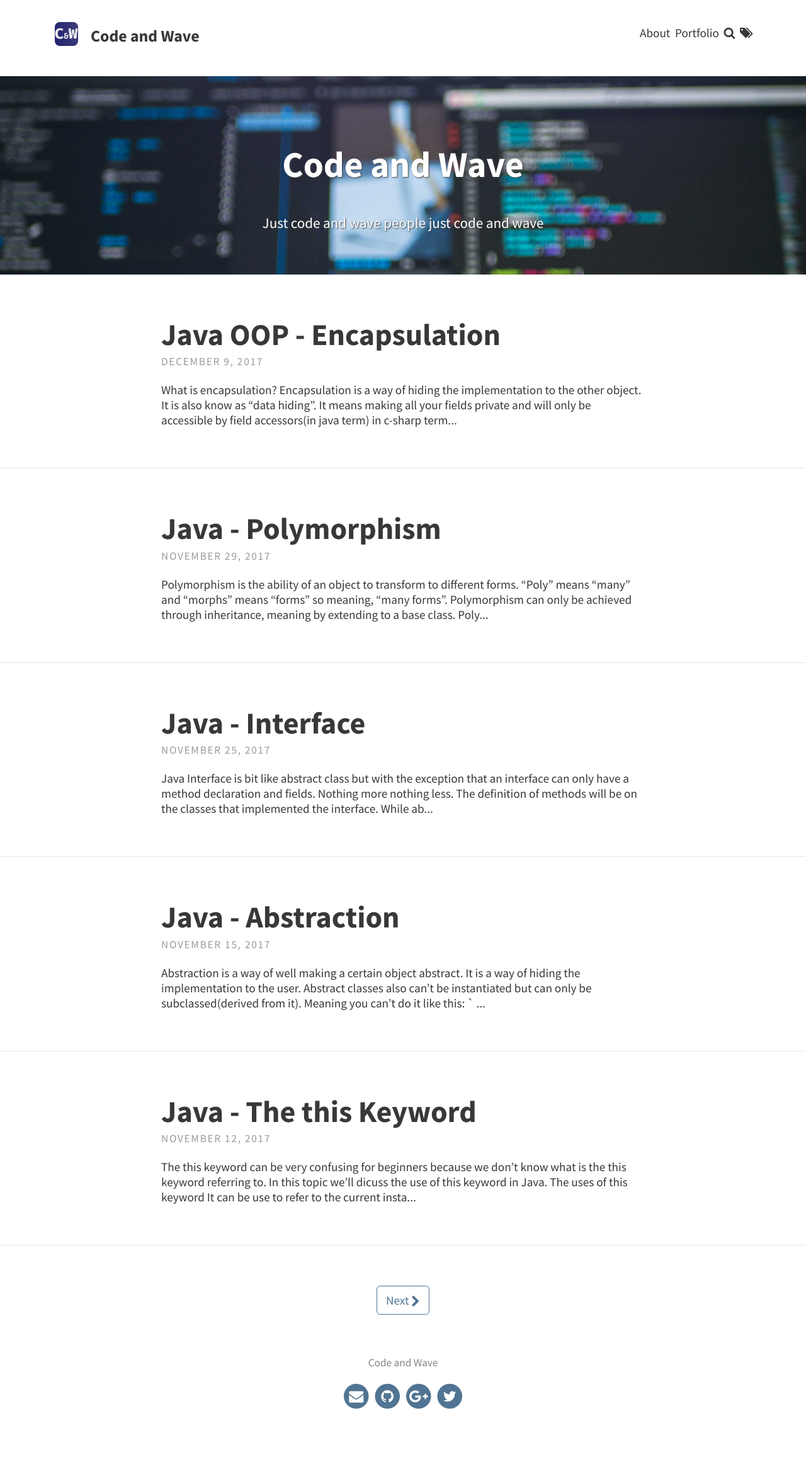
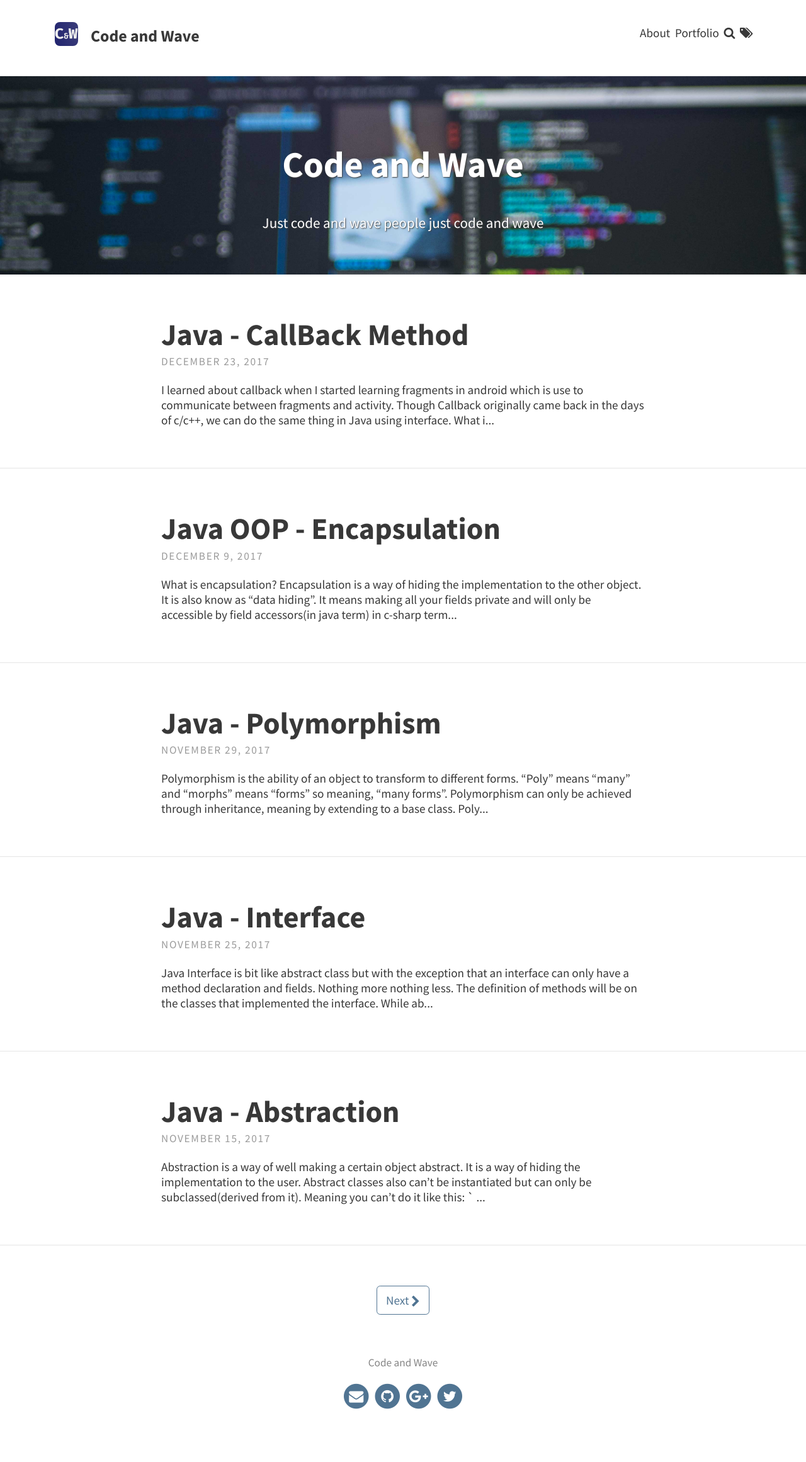
Before and after one commit to NelzkieCoder/CodeAndWave, a Jekyll site: the page built from index.html, in a window 1280 px wide. Shown: the whole page at 63% size. Built offline with Jekyll 4.4.1, drawn with Linux system fonts in a browser that asks for light colours; the list of posts is cut into pages by our own code; some of the changed lines change nothing that is shown.

Commit message:
Added Callback

````diff
--- /dev/null
+++ b/_posts/2017-12-23-java-callback-method.md
@@ -0,0 +1,183 @@
+---
+title: Java - CallBack Method
+layout: post
+image: https://postimg.org/image/vefxherup/
+feature-img: assets/img/unsplash/coding.jpg
+tags:
+- Java
+- OOP
+keywords: Java, OOP, Inheritance
+lang: en
+category: articles
+publisher: CodeAndWave
+---
+
+I learned about callback when I started learning fragments in android which is use to communicate between fragments and activity.  Though Callback originally came back in the days of c/c++, we can do the same thing in Java using [interface]({% post_url 2017-11-25-java-interface %}).
+
+### What is a callback method?
+
+A callback method is a way to **notify or inform** a class that a task  in another class is done. In plain english example, a conversation between two guy would be like this
+
+<p class="callback">
+ Dude1<br/>
+&nbsp; &nbsp; Hey man, wake me up when september ends*.<br/>
+Dude2<br/>
+&nbsp; &nbsp; Sure thing bro! <br/>
+&nbsp;  ................... Task being done here.................<br/>
+ Dude2 to Dude1<br/>
+&nbsp; &nbsp; Wake up, September has ended.<br/>
+</p>
+
+Well, that's how I imagine it.  Anyway lets see some code example first then see what is going on in the code.
+
+### How to create a Callback Method?
+To have a callback method, we need to use an [interface]({% post_url 2017-11-25-java-interface %})
+
+``` java
+public interface IOnClickEvent {
+    void onClick();
+}
+
+class ClickListener {
+
+    IOnClickEvent iOnClickEvent;
+
+    ClickListener(IOnClickEvent iOnClickEvent) {
+        this.iOnClickEvent = iOnClickEvent;
+        CallClick();
+    }
+
+     private void CallClick(){
+        System.out.println("Doing Some work here ...........");
+        iOnClickEvent.onClick();
+    }
+}
+public class Button implements IOnClickEvent {
+
+    private ClickListener clickListener;
+
+    void CallEvent(){
+        System.out.println("Initial Call");
+        clickListener = new ClickListener(this);   // polymorphism in action right here!
+    }
+
+
+    @Override
+    public void onClick() {
+        System.out.println("Called Back");
+    }
+}
+public class Main {
+    public static void main(String[] args) {
+
+        Button b = new Button();
+        b.CallEvent();
+    }
+}
+```
+
+Ouput:
+```
+Initial Call
+Doing Some work here ...........
+Called Back
+```
+
+
+
+### The fun stuff
+When we call the CallEvent() what is happening is that we instantiate the **`clickListener`**  variable by passing the **[this]({% post_url 2017-11-12-Java-This-Keyword %})** keyword. This is **[polymorphism]({% post_url 2017-11-29-java-polymorphism %})** in action by the way. Since the Button class implements the IOnClickEvent **[interface]({% post_url 2017-11-25-java-interface %})**, we can pass "*`this`*". When the constructor of **`ClickListener`** was called it pass its parameter's reference to its  instance variable the **`iOnClickEvent`** which has the data type of `IOnClickEvent`(our interface). It then calls the **`CallClick()`** which in turn calls the
+``` java
+iOnClickEvent.onClick();
+```
+and guess from  who's `onClick() `is that? It's from **Button** class . How? Remember this code?
+
+``` java
+clickListener = new ClickListener(this);
+```
+we are passing the button itself.  We can think of t his as doing `button.onClick();`.
+
+I know, confusiiiiiiiiing! Here might help to visualize
+
+
+<!-- <img src="{{site.baseurl}}/assets/img/blog/callback.png" alt="Girl in a jacket" style="width:400px;height:400px;">  -->
+
+
+[![image_blog]({{site.baseurl}}/assets/img/blog/callback.png)]({{site.baseurl}}/assets/img/blog/callback.png)
+
+
+
+### Android Example
+I said from the start that I learned callbacks because I was using fragments. Well here is an example
+
+``` java
+public class SampleFragment extends Fragment {
+
+    public interface OnFragmentInteractionListener {
+        // TODO: Update argument type and name
+        void onCheck(boolean mark);
+    }
+    private OnFragmentInteractionListener mListener;
+    boolean mark;
+    Button button;
+    @Override
+    public View onCreateView(LayoutInflater inflater, ViewGroup container,
+                             Bundle savedInstanceState) {
+
+        View view =  inflater.inflate(R.layout.fragment_sample, container, false);
+
+        button = view.findViewById(R.id.click);
+        button.setOnClickListener(new View.OnClickListener() {
+            @Override
+            public void onClick(View v) {
+                mark = !mark;
+                mListener.onCheck(mark);
+            }
+        });
+        return view;
+    }
+    @Override
+    public void onAttach(Context context) {
+        super.onAttach(context);
+        if (context instanceof OnFragmentInteractionListener) {
+            mListener = (OnFragmentInteractionListener) context;   // this is where we attach the main activity to our mListener
+        } else {
+            throw new RuntimeException(context.toString()
+                    + " must implement OnFragmentInteractionListener");
+        }
+    }
+    @Override
+    public void onDetach() {
+        super.onDetach();
+        mListener = null;
+    }
+}
+
+// We implement the Interface
+public class MainActivity extends AppCompatActivity implements SampleFragment.OnFragmentInteractionListener {
+
+
+    CheckBox checkBox;
+    @Override
+    protected void onCreate(Bundle savedInstanceState) {
+        super.onCreate(savedInstanceState);
+        setContentView(R.layout.activity_main);
+        checkBox = findViewById(R.id.chc);
+    }
+
+    @Override
+    public void onCheck(boolean mark) {
+        checkBox.setChecked(mark);
+    }
+}
+
+```
+
+Output
+<br />
+![Alt Text](https://media.giphy.com/media/3o752e46d9Y7yP05Ko/giphy.gif)
+
+
+
+### Conclusion
+Callbacks is kinda hard to understand and it's a bit confusing. It takes time to get used to this pattern since it needs  you to change the way you think so don't stress yoursefl too much. That's it for today. **Remember to Smile, Code and Wave!**
--- a/assets/css/custom.css
+++ b/assets/css/custom.css
@@ -132,3 +132,13 @@ code, kbd, pre, samp {
     width: 60%;
 
 }
+
+img[alt=image_blog] {
+    width: 400px;
+    height: 400px;
+
+}
+.callback{
+    font-size: 0.8em;
+    font-style: italic;
+}
--- a/index.html
+++ b/index.html
@@ -1,4 +1,3 @@
 ---
-
 layout: home
 ---
````
Also changed, not shown: assets/img/blog/callback.png (added).
